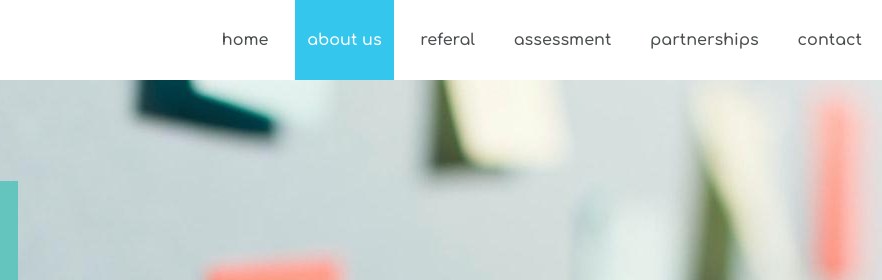
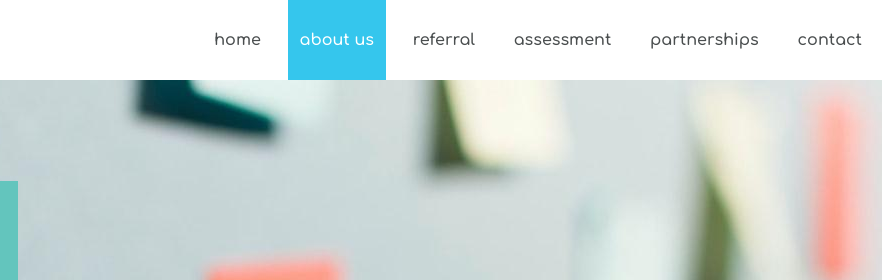
Before and after one commit to LeeMMT/spark, a plain HTML site: page in_development/templates/about-us.html in a window 1280 px wide. Shown: the top 280 px of the page, 398-1280 px from the left. Drawn offline with Linux system fonts and the light colour scheme.

Commit message:
Spelling mistake

```diff
--- a/in_development/templates/about-us.html
+++ b/in_development/templates/about-us.html
@@ -38,7 +38,7 @@
         <ul>
           <li><a href="index.html">Home</a></li>
           <li><a href="about-us.html">About</a></li>
-          <li><a href="#">Referal</a></li>
+          <li><a href="#">Referral</a></li>
           <li><a href="#">Assessment</a></li>
           <li><a href="#">Partnerships</a></li>
           <li class="no-bot-marg"><a href="#">Contact</a></li>
@@ -57,7 +57,7 @@
             <ul>
               <li><a href="index.html">home</a></li>
               <li><a class="active-link" href="about-us.html">about us</a></li>
-              <li><a href="#">referal</a></li>
+              <li><a href="#">referral</a></li>
               <li><a href="#">assessment</a></li>
               <li><a href="#">partnerships</a></li>
               <li><a href="#">contact</a></li>
```
Also changed, not shown: in_development/templates/index.html (+2 -2 lines).
